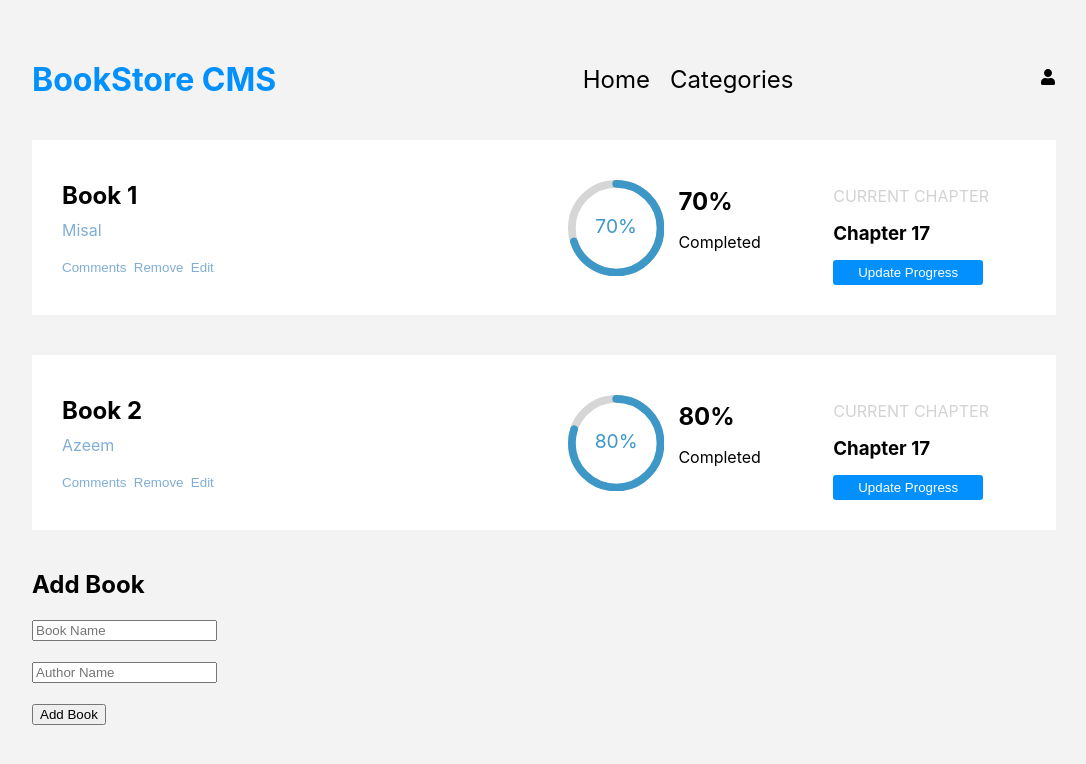
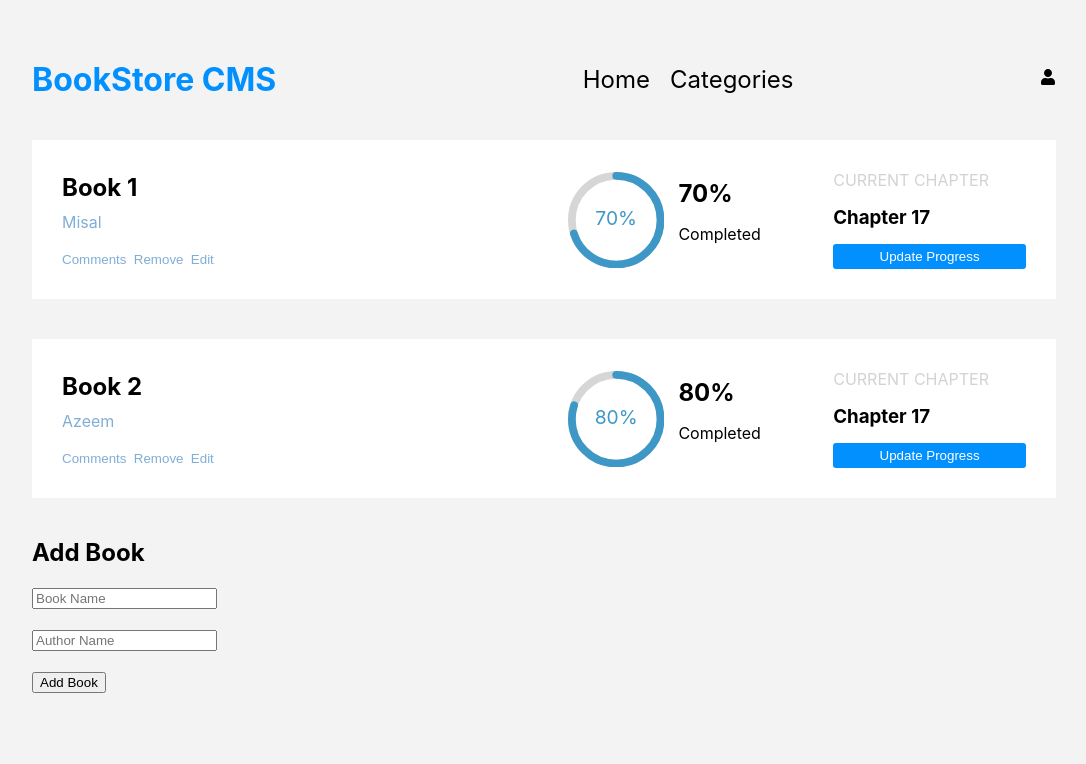
Before and after one commit to misalazeem/bookstore-react, a React (Create React App) app: page / in a window 1280 px wide. Shown: the top 764 px of the page, without its empty margins (96-1182 px from the left). Built offline with nearby package versions, Linux system fonts and the light colour scheme.

Commit message:
making required CHanges

```diff
--- a/src/App.css
+++ b/src/App.css
@@ -150,11 +150,11 @@
   width: 20%;
   display: flex;
   flex-direction: column;
-  align-items: flex-start;
 }
 
 .section3 p {
   color: #d3d3d3;
+  margin-top: 0;
 }
 
 .section3 h3 {
--- a/src/components/Books.jsx
+++ b/src/components/Books.jsx
@@ -3,15 +3,16 @@ import { CircularProgressbar } from 'react-circular-progressbar';
 import 'react-circular-progressbar/dist/styles.css';
 import PropTypes from 'prop-types';
 
-function Books({ BookList }) {
+function Books({
+  title, author, progress,
+}) {
   return (
     <>
       <div className="books-container">
-        {BookList.map((book) => (
-          <div className="book-item" key={book.id}>
+        <div className="book-item">
           <div className="section1">
-              <h2>{book.title}</h2>
-              <p>{book.author}</p>
+            <h2>{title}</h2>
+            <p>{author}</p>
             <div className="book-button-section">
               <button type="button">Comments</button>
               <button type="button">Remove</button>
@@ -20,11 +21,11 @@ function Books({ BookList }) {
           </div>
           <div className="section2">
             <div className="progress-bar">
-                <CircularProgressbar value={book.progress} text={`${book.progress}%`} />
+              <CircularProgressbar value={progress} text={`${progress}%`} />
             </div>
             <div>
               <h2>
-                  {book.progress}
+                {progress}
                 %
               </h2>
               <p>Completed</p>
@@ -36,14 +37,15 @@ function Books({ BookList }) {
             <button type="button">Update Progress</button>
           </div>
         </div>
-        ))}
       </div>
     </>
   );
 }
 
 Books.propTypes = {
-  BookList: PropTypes.func.isRequired,
+  title: PropTypes.string.isRequired,
+  author: PropTypes.string.isRequired,
+  progress: PropTypes.number.isRequired,
 };
 
 export default Books;
--- /dev/null
+++ b/src/components/BooksList.jsx
@@ -0,0 +1,26 @@
+import React from 'react';
+import PropTypes from 'prop-types';
+import Books from './Books';
+
+function BooksList({ BookList }) {
+  return (
+    <>
+      {BookList.map((book) => (
+        <Books key={book.id} title={book.title} author={book.author} progress={book.progress} />
+      ))}
+    </>
+  );
+}
+
+BooksList.propTypes = {
+  BookList: PropTypes.arrayOf(
+    PropTypes.shape({
+      id: PropTypes.number.isRequired,
+      title: PropTypes.string.isRequired,
+      author: PropTypes.string.isRequired,
+      progress: PropTypes.number.isRequired,
+    }),
+  ).isRequired,
+};
+
+export default BooksList;
--- a/src/components/home.jsx
+++ b/src/components/home.jsx
@@ -1,5 +1,5 @@
-import { React } from 'react';
-import Books from './Books';
+import React from 'react';
+import BooksList from './BooksList';
 import AddBook from './AddBook';
 
 function Home() {
@@ -20,7 +20,7 @@ function Home() {
   return (
     <>
       <div className="home">
-        <Books BookList={BookList} />
+        <BooksList BookList={BookList} />
         <AddBook />
       </div>
     </>
```
Lines whose indentation alone changed are shown as unchanged.
